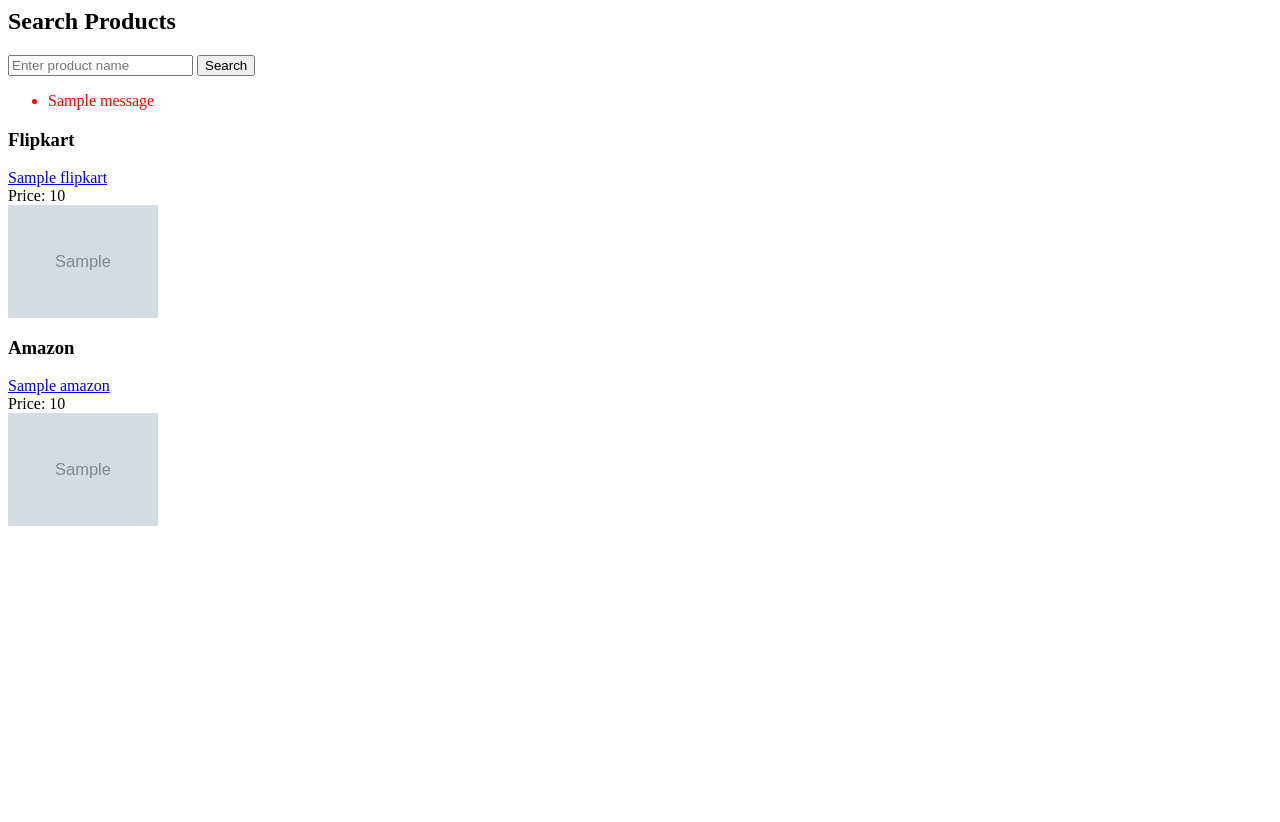
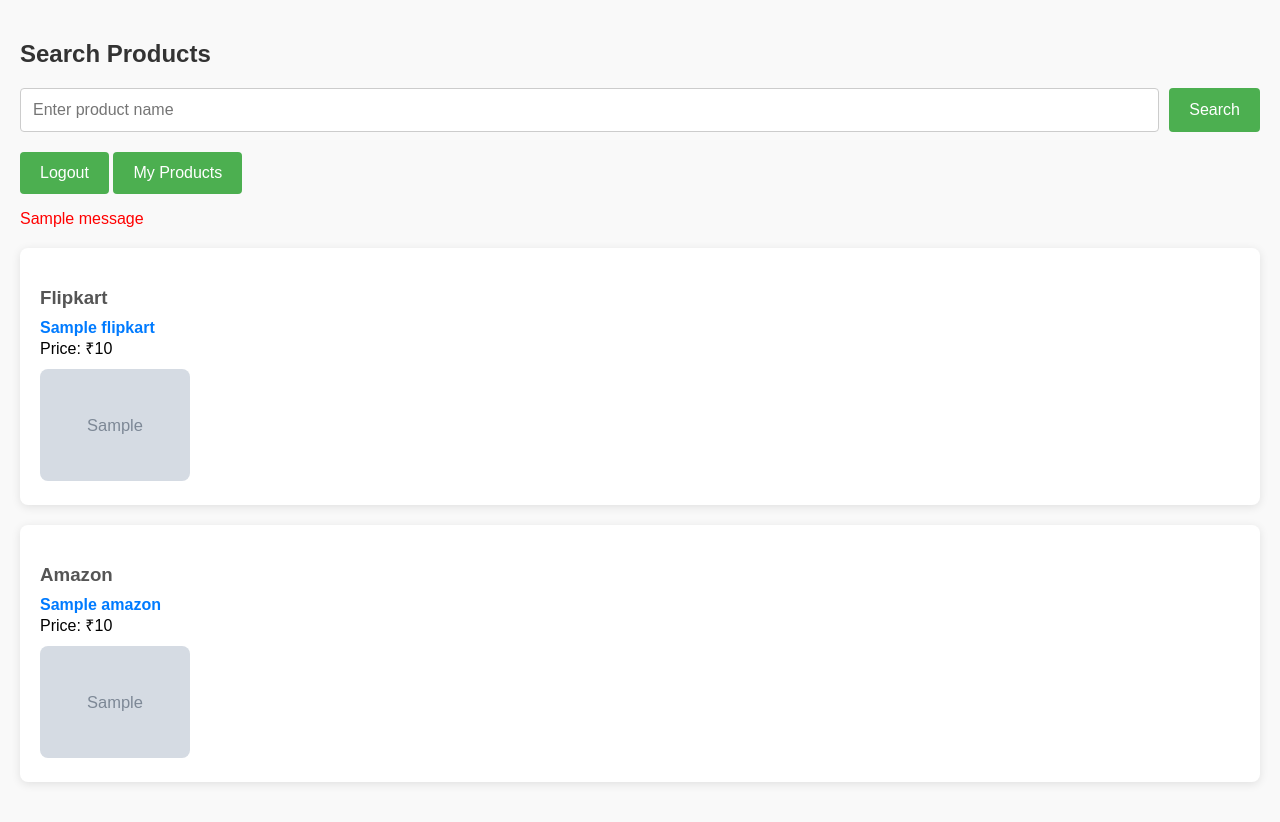
Before and after one commit to DharmikDodiya/Price-Comparison, a Django app: template priceapp/templates/search.html in a window 1280 px wide. Before the commit the page ends 526 px from the top, so only its background shows below. Run offline with Django 4.2, Linux system fonts and the light colour scheme; the template is opened without the code that fills it: most values are stand-ins (such as "Sample title", 1, 10 or a date in 2020); grey boxes marked "Sample" are stand-in pictures; one stand-in notice (Sample message) is shown; parts of the project's set-up code (start-up, migrations or seed data) failed here and were passed over.

Commit message:
Changes into search feature and add product list

```diff
--- a/price_comparison/settings.py
+++ b/price_comparison/settings.py
@@ -43,12 +43,12 @@ INSTALLED_APPS = [
     'priceapp',
     'django.contrib.sites',
     'allauth',
-    'allauth.account',
-    'allauth.socialaccount',
     'django_celery_beat',
     'django_celery_results'
     # 'allauth.socialaccount.providers.google',
 ]
+
+AUTH_PASSWORD_VALIDATORS = []
 
 MIDDLEWARE = [
     'django.middleware.security.SecurityMiddleware',
--- a/priceapp/templates/search.html
+++ b/priceapp/templates/search.html
@@ -1,176 +1,130 @@
-<!-- priceapp/templates/priceapp/search.html -->
-{% comment %} {% extends 'priceapp/base.html' %} {% endcomment %}
-
-{% comment %} {% block content %}
-<h2>Search Results for "{{ name }}"</h2>
-
-{% if flipkart or reliance %}
-    <ul class="list-group">
-        {% if flipkart %}
-            <li class="list-group-item">
-                <strong>Flipkart:</strong> ₹{{ flipkart.price }} - <a href="{{ flipkart.url }}" target="_blank">View Product</a>
-            </li>
-        {% endif %}
-        {% if reliance %}
-            <li class="list-group-item">
-                <strong>Reliance Digital:</strong> ₹{{ reliance.price }} - <a href="{{ reliance.url }}" target="_blank">View Product</a>
-            </li>
-        {% endif %}
-    </ul>
-{% else %}
-    <p>No results found for "{{ name }}". Please try a different search.</p>
-{% endif %}
-
-<a href="{% url 'home' %}" class="btn btn-secondary mt-3">Back to Home</a>
-{% endblock %} {% endcomment %}
-
-{% comment %} <form method="post" action="{% url 'search' %}">
-    {% csrf_token %}
-    <input type="text" name="search" placeholder="Search for products..." required>
-    <button type="submit">Start Comparing</button>
-</form> {% endcomment %}
-
-
-{% comment %} {% extends 'priceapp/base.html' %} {% endcomment %}
-
-{% comment %} {% block content %}
-<h2>Search Results for "{{ name }}"</h2>
-
-{% if amazon or flipkart or reliance %}
-    <ul class="list-group">
-        {% if amazon %}
-            <li class="list-group-item">
-                <strong>Amazon:</strong> ₹{{ amazon.price }} - <a href="{{ amazon.url }}" target="_blank">View Product</a>
-            </li>
-        {% endif %}
-        {% if flipkart %}
-            <li class="list-group-item">
-                <strong>Flipkart:</strong> ₹{{ flipkart.price }} - <a href="{{ flipkart.url }}" target="_blank">View Product</a>
-            </li>
-        {% endif %}
-        {% if reliance %}
-            <li class="list-group-item">
-                <strong>Reliance Digital:</strong> ₹{{ reliance.price }} - <a href="{{ reliance.url }}" target="_blank">View Product</a>
-            </li>
-        {% endif %}
-    </ul>
-{% else %}
-    <p>No results found for "{{ name }}". Please try a different search.</p>
-{% endif %}
-
-<a href="{% url 'home' %}" class="btn btn-secondary mt-3">Back to Home</a>
-{% endblock %}
-
-<form method="post" action="{% url 'search' %}">
-    {% csrf_token %}
-    <input type="text" name="search" placeholder="Search for products..." required>
-    <button type="submit">Start Comparing</button>
-</form> {% endcomment %}
-
-
-{% comment %} {% extends 'priceapp/base.html' %} {% endcomment %}
-
-
-
-
-
-{% comment %} {% block content %}
-<div class="container">
-    <div class="card shadow-sm p-4 bg-white">
-        <form method="post">
-            {% csrf_token %}
-            <label for="search">Enter Your Search</label>
-            <input type="search" class="form-control mb-3 mt-3" name="search" placeholder="Enter Product Name">
-            <input type="submit" class="btn btn-primary">
-        </form>
-    </div>
-
-    {% if flipkart or amazon %}
-    <div class="row mt-5">
-        <!-- Flipkart Box -->
-        <div class="col-md-6">
-            <div class="card p-3 shadow">
-                <h4>Flipkart</h4>
-                {% if flipkart %}
-                    {% if flipkart.image_url %}
-                        <img src="{{ flipkart.image_url }}" alt="Flipkart Product Image" class="img-fluid" style="height: 100px;width: 100px;">
-                    {% endif %}
-                    <p><strong>Product Name:</strong> {{ name }}</p>
-                    <p><strong>Price:</strong> {{ flipkart.price }}</p>
-                    <p><strong>Specifications:</strong></p>
-                    <ul>
-                        {% for spec in flipkart.specifications %}
-                            <li>{{ spec }}</li>
-                        {% endfor %}
-                    </ul>
-                    <a href="{{ flipkart.url }}" class="btn btn-primary" target="_blank">Buy on Flipkart</a>
-                {% else %}
-                    <p>No results found on Flipkart.</p>
-                {% endif %}
-            </div>
-        </div>
-
-        <!-- Amazon (or another e-commerce) Box -->
-        <div class="col-md-6">
-            <div class="card p-3 shadow">
-                {% if amazon %}
-                <h4>{% if amazon.pname == "Flipkart" %} Gadgets 360{% elif amazon.pname == "Amazon"%}Amazon {% endif %}</h4>
-                    <img src="{{ amazon.image_url }}" alt="Reliance Product Image" class="img-fluid" height="100px" width="100px">
-                    <p><strong>Product Name:</strong> {{ amazon.name }}</p>
-                    <p><strong>Price:</strong> {{ amazon.price }}</p>
-                    <p><strong>Specifications:</strong></p>
-                    <ul>
-                        {% for spec in amazon.specifications %}
-                            <li>{{ spec }}</li>
-                        {% endfor %}
-                    </ul>
-                    <a href="{{ amazon.url }}" class="btn btn-primary" target="_blank">Buy on Gadgets 360</a>
-                    <a href="{{ amazon.p_url }}" class="btn btn-primary mt-3" target="_blank" {% if amazon.pname == "Flipkart" %}hidden {% elif amazon.pname == "Amazon"%} {% endif %}>Buy on  Amazon</a>
-                {% else %}
-                    <p>No results found on Amazon Digital.</p>
-                {% endif %}
-            </div>
-        </div>
-    </div>
-    {% endif %}
-</div>
-{% endblock %}
- {% endcomment %}
-
+<!DOCTYPE html>
+<html lang="en">
+<head>
+    <meta charset="UTF-8">
+    <meta name="viewport" content="width=device-width, initial-scale=1.0">
+    <title>Search Products</title>
+    <style>
+        body {
+            font-family: Arial, sans-serif;
+            background-color: #f9f9f9;
+            margin: 0;
+            padding: 20px;
+        }
+        h2 {
+            color: #333;
+            margin-bottom: 20px;
+        }
+        form {
+            display: flex;
+            gap: 10px;
+            margin-bottom: 20px;
+        }
+        input[type="text"] {
+            flex: 1;
+            padding: 12px;
+            border: 1px solid #ccc;
+            border-radius: 4px;
+            font-size: 16px;
+        }
+        button {
+            padding: 12px 20px;
+            background-color: #4CAF50;
+            color: white;
+            border: none;
+            cursor: pointer;
+            border-radius: 4px;
+            font-size: 16px;
+            transition: background-color 0.3s;
+        }
+        button:hover {
+            background-color: #45a049;
+        }
+        ul {
+            list-style-type: none;
+            padding: 0;
+            margin-bottom: 20px;
+        }
+        li {
+            color: red;
+            margin-bottom: 5px;
+        }
+        .product-section {
+            background-color: #ffffff;
+            border-radius: 8px;
+            padding: 20px;
+            margin-bottom: 20px;
+            box-shadow: 0 2px 10px rgba(0,0,0,0.1);
+        }
+        .product-section h3 {
+            color: #555;
+            margin-bottom: 10px;
+        }
+        .product-section p {
+            color: #777;
+            margin: 5px 0;
+        }
+        .product-section img {
+            border-radius: 8px;
+            margin-top: 10px;
+        }
+        a {
+            color: #007BFF;
+            text-decoration: none;
+            font-weight: bold;
+        }
+        a:hover {
+            text-decoration: underline;
+        }
+    </style>
+</head>
+<body>
 
 <h2>Search Products</h2>
+
 <form method="post" action="{% url 'search' %}">
     {% csrf_token %}
     <input type="text" name="search" placeholder="Enter product name" value="{{ search_query }}">
     <button type="submit">Search</button>
 </form>
 
+<button onclick="window.location.href='{% url 'logout_user' %}'">Logout</button>
+
+<button onclick="window.location.href='{% url 'product_list' %}'">My Products</button>
+
 {% if messages %}
 <ul>
 {% for message in messages %}
-    <li style="color:red;">{{ message }}</li>
+    <li>{{ message }}</li>
 {% endfor %}
 </ul>
 {% endif %}
 
 {% if flipkart %}
+    <div class="product-section">
         <h3>Flipkart</h3>
         {% if flipkart.error %}
             <p style="color:red;">{{ flipkart.error }}</p>
         {% else %}
             <a href="{{ flipkart.URL }}" target="_blank">{{ flipkart.Product_Name }}</a><br>
-        Price: {{ flipkart.Price }}<br>
+            Price: ₹{{ flipkart.Price }}<br>
             <img src="{{ flipkart.Image_URL }}" alt="Flipkart product" width="150">
         {% endif %}
+    </div>
 {% endif %}
 
 {% if amazon %}
+    <div class="product-section">
         <h3>Amazon</h3>
         {% if amazon.error %}
             <p style="color:red;">{{ amazon.error }}</p>
         {% else %}
             <a href="{{ amazon.URL }}" target="_blank">{{ amazon.Product_Name }}</a><br>
-        Price: {{ amazon.Price }}<br>
+            Price: ₹{{ amazon.Price }}<br>
             <img src="{{ amazon.Image_URL }}" alt="Amazon product" width="150">
         {% endif %}
+    </div>
 {% endif %}
+
+</body>
+</html>
--- a/priceapp/urls.py
+++ b/priceapp/urls.py
@@ -2,9 +2,11 @@ from django.urls import path
 from . import views
 
 urlpatterns = [
-    path('', views.home, name='home'),
+    path('', views.login_user, name='home'),
     path('login_user/', views.login_user, name='login_user'),
     path('logout_user/', views.logout_user, name='logout_user'),
     path('search_view/', views.search_view, name="search_view"),
     path('search/', views.search, name='search'),
+    path("products/", views.product_list, name="product_list"),
+    path('register/', views.register_user, name='register_user'),
 ]
```
Also changed, not shown: priceapp/forms.py (added, +31 -0 lines), priceapp/templates/product_list.html (added, +68 -0 lines), priceapp/templates/register.html (renamed from priceapp/templates/login.html, +32 -18 lines), priceapp/views.py (+21 -83 lines). Lines whose indentation alone changed are shown as unchanged.
